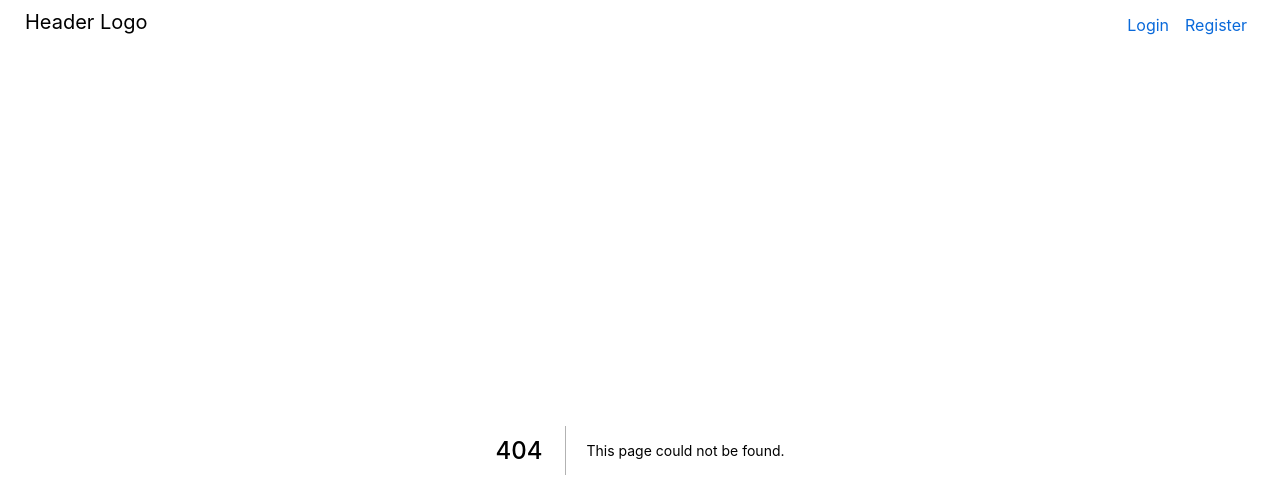
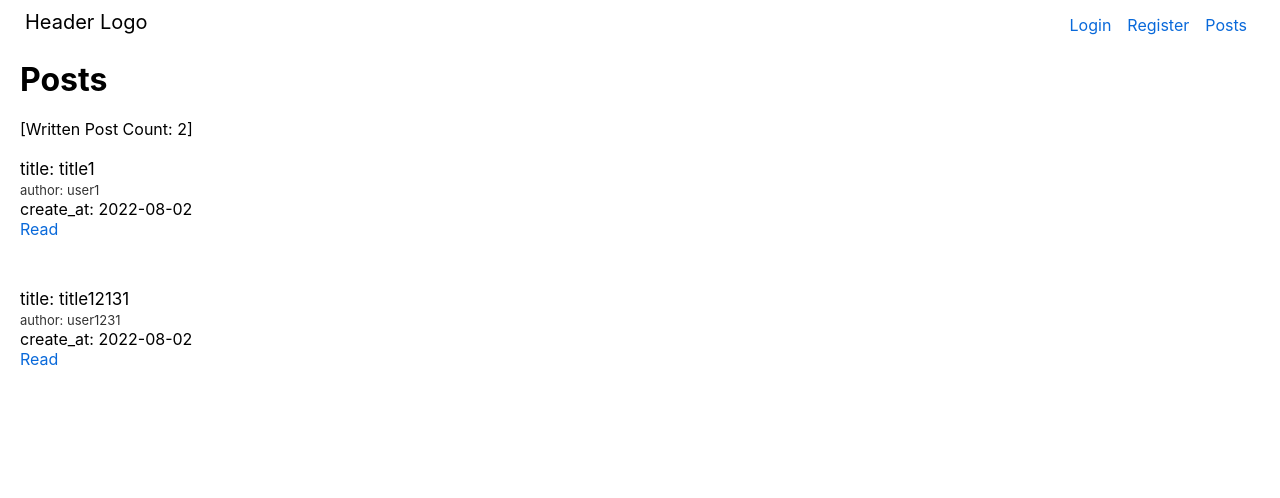
Before and after one commit to Naithar01/PostBoard-nextjs-client, a Next.js app: page /post in a window 1280 px wide. Before the commit this address had no page. Shown: the top 498 px of the page. Built offline with nearby package versions, Linux system fonts and the light colour scheme.

Commit message:
Post Index 페이지 작성

```diff
--- a/components/Layouts/Header/Header.tsx
+++ b/components/Layouts/Header/Header.tsx
@@ -21,6 +21,9 @@
             <li className={styles.right_header_menu_item}>
               <Link href="/user/register">Register</Link>
             </li>
+            <li className={styles.right_header_menu_item}>
+              <Link href="/post">Posts</Link>
+            </li>
           </ul>
         </div>
       </nav>
--- /dev/null
+++ b/components/Post/PostItem.tsx
@@ -0,0 +1,27 @@
+import Link from "next/link";
+import { Post } from "../../pages/post";
+
+import styles from "../../styles/post/post.module.css";
+
+interface IProps {
+  post: Post;
+}
+
+const PostItem = ({ post }: IProps) => {
+  return (
+    <div className={styles.post_item}>
+      <header className="post_item_header">
+        <p className={styles.post_item_header_title}>title: {post.title}</p>
+        <small className={styles.post_item_author}>author: {post.author}</small>
+      </header>
+      <div className={styles.post_item_create_at}>
+        <p>create_at: {post.create_at}</p>
+        <Link href={`post/read?postid=${post.id}`}>
+          <a>Read</a>
+        </Link>
+      </div>
+    </div>
+  );
+};
+
+export default PostItem;
--- /dev/null
+++ b/pages/post/index.tsx
@@ -0,0 +1,61 @@
+import { GetServerSideProps } from "next";
+import { Fragment } from "react";
+import PageHeader from "../../components/Layouts/PageHeader/PageHeader";
+import PostItem from "../../components/Post/PostItem";
+
+import styles from "../../styles/post/post.module.css";
+
+export type Post = {
+  id: string;
+  author: string;
+  title: string;
+  content: string;
+  create_at: string;
+};
+
+interface IProps {
+  post: Post[];
+}
+
+export const DUMMY_POST: Post[] = [
+  {
+    id: "11-aa",
+    author: "user1",
+    title: "title1",
+    content: "content1",
+    create_at: "2022-08-02",
+  },
+  {
+    id: "22-bb",
+    author: "user1231",
+    title: "title12131",
+    content: "content123121",
+    create_at: "2022-08-02",
+  },
+];
+
+const PostMainPage = ({ post }: IProps) => {
+  return (
+    <div className="post_main_page">
+      <PageHeader header_text="Posts" />
+      <div className="post_length">
+        <p>[Written Post Count: {post.length}]</p>
+      </div>
+      <div className={styles.post_item_list}>
+        {DUMMY_POST.map((post, index) => (
+          <PostItem post={post} key={post.id} />
+        ))}
+      </div>
+    </div>
+  );
+};
+
+export const getServerSideProps: GetServerSideProps = async (ctx) => {
+  return {
+    props: {
+      post: DUMMY_POST,
+    },
+  };
+};
+
+export default PostMainPage;
--- a/styles/index.module.css
+++ b/styles/index.module.css
@@ -1,3 +1,3 @@
 .page_header {
-  margin: 20px;
+  margin: 20px 20px 20px 0px;
 }
--- /dev/null
+++ b/styles/post/post.module.css
@@ -0,0 +1,26 @@
+.post_item_list {
+  margin: 20px 0px 0px 0px;
+}
+
+.post_item {
+  margin: 0px 0px 50px 0px;
+}
+
+.post_item_header_title {
+  font-size: 17px;
+  margin: 0px 10px 0px 0px;
+}
+
+.post_item_author {
+  opacity: 0.8;
+  font-size: small;
+}
+
+.post_item_content {
+  font-size: 20px;
+  margin: 10px 0px 0px 0px;
+}
+
+.post_item_create_at > a {
+  color: #0969da;
+}
--- a/styles/user/userlogin.module.css
+++ b/styles/user/userlogin.module.css
@@ -1,4 +1,4 @@
-.user_login_form {
+/* .user_login_form {
     max-width: 270px;
     margin: 20px;
     border: 2px solid #ddd;
@@ -55,4 +55,4 @@
     border: none;
     height: 30px;
     border-radius: 5px;
-}
+} */
--- a/styles/user/userregister.module.css
+++ b/styles/user/userregister.module.css
@@ -1,4 +1,4 @@
-.user_register_form {
+/* .user_register_form {
   max-width: 270px;
   margin: 20px;
   border: 2px solid #ddd;
@@ -44,4 +44,4 @@
   border: none;
   height: 30px;
   border-radius: 5px;
-}
+} */
```
Also changed, not shown: pages/post/read.tsx (added).
